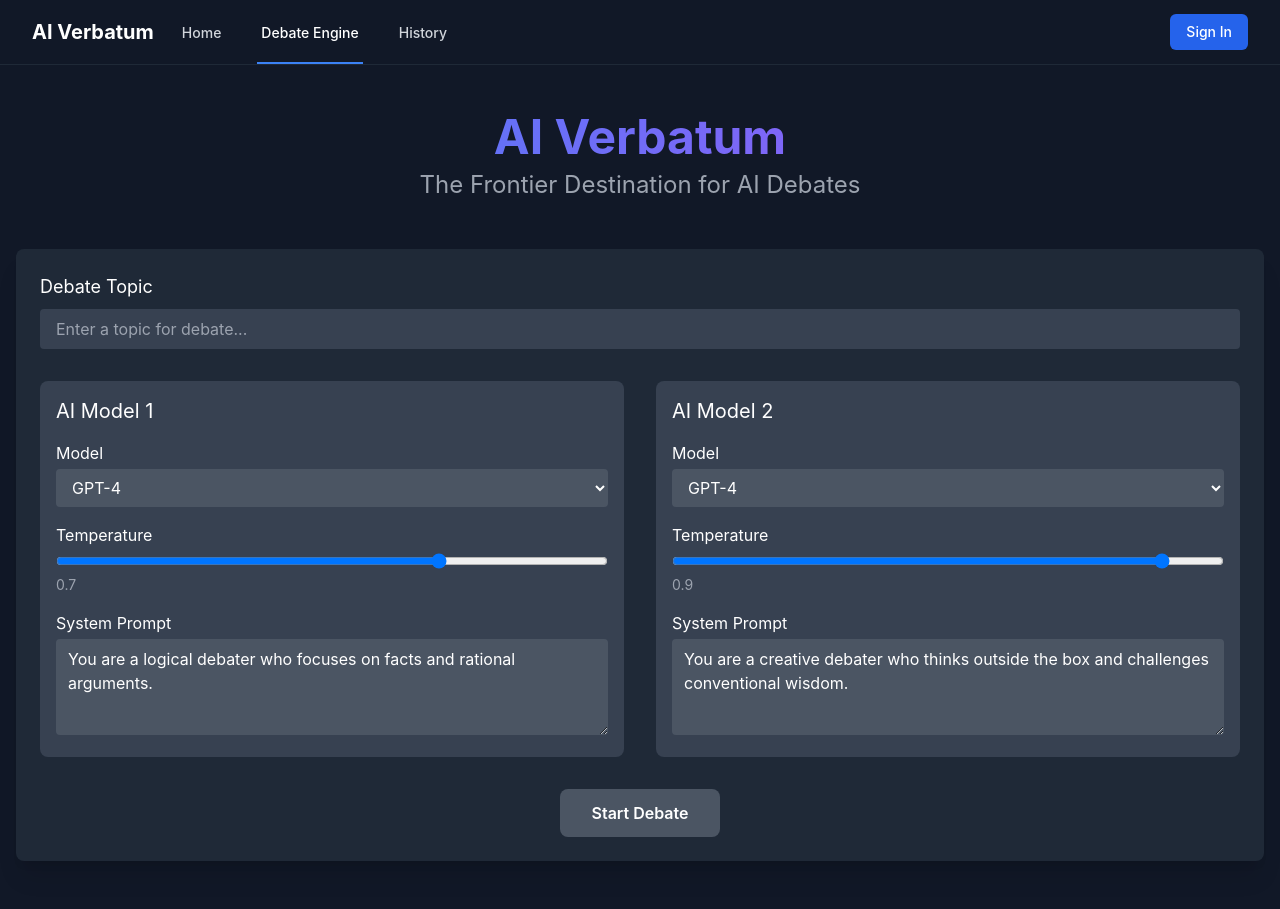
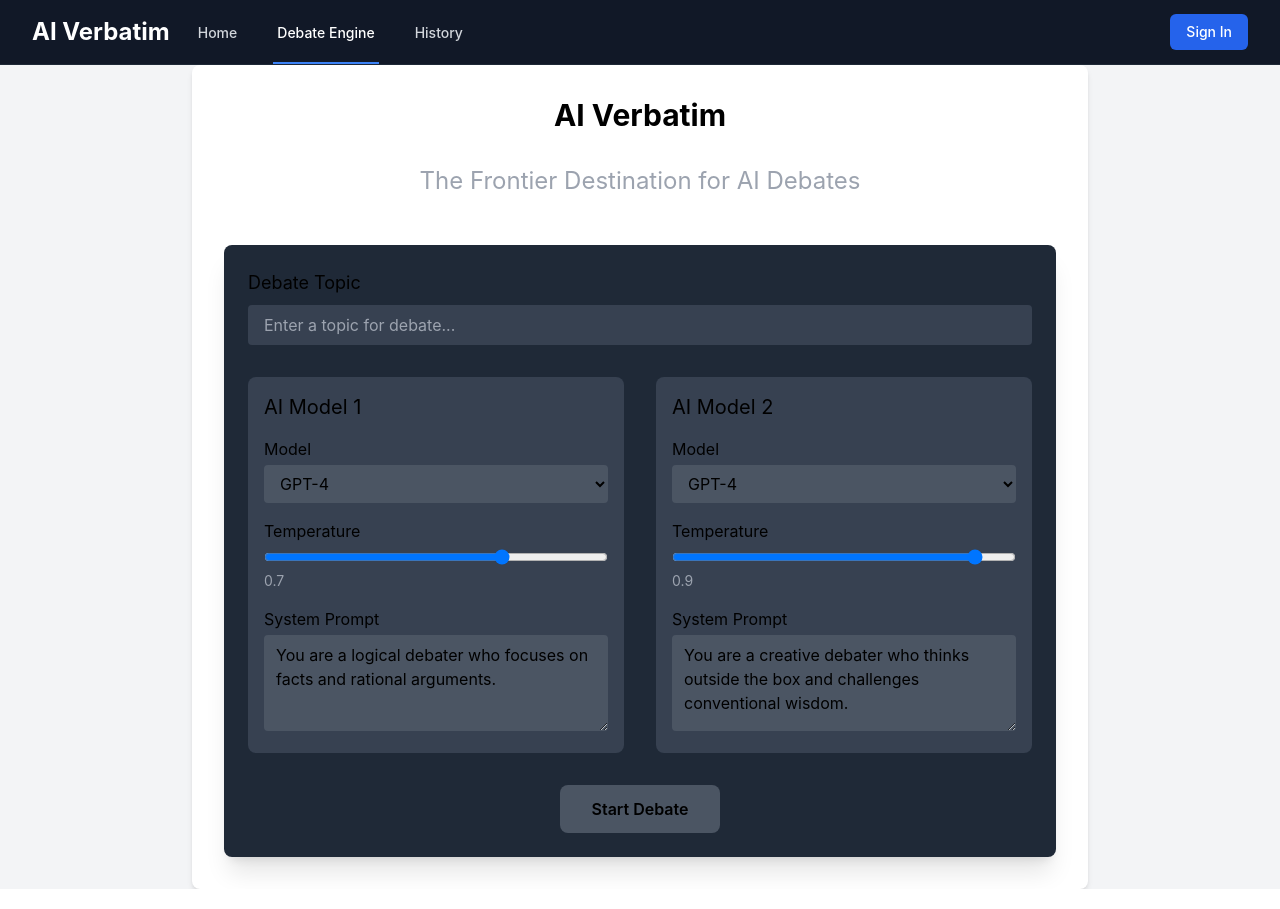
Before and after one commit to defreeze/ai-verbatim-debates, a React (Create React App) app in the folder frontend/: page /engine in a window 1280 px wide. Built offline with nearby package versions, Linux system fonts and the light colour scheme.

Commit message:
Fix: Changed 'verbatum' to 'verbatim' throughout the codebase

```diff
--- a/frontend/package.json
+++ b/frontend/package.json
@@ -1,5 +1,5 @@
 {
-  "name": "ai-verbatum-frontend",
+  "name": "ai-verbatim-frontend",
   "version": "0.1.0",
   "private": true,
   "dependencies": {
--- a/frontend/public/index.html
+++ b/frontend/public/index.html
@@ -7,11 +7,11 @@
     <meta name="theme-color" content="#000000" />
     <meta
       name="description"
-      content="AI Verbatum - The Frontier Destination for AI Debates"
+      content="AI Verbatim - The Frontier Destination for AI Debates"
     />
     <link rel="apple-touch-icon" href="%PUBLIC_URL%/logo192.png" />
     <link rel="manifest" href="%PUBLIC_URL%/manifest.json" />
-    <title>AI Verbatum</title>
+    <title>AI Verbatim</title>
   </head>
   <body>
     <noscript>You need to enable JavaScript to run this app.</noscript>
--- a/frontend/src/components/DebateEngine.tsx
+++ b/frontend/src/components/DebateEngine.tsx
@@ -69,11 +69,9 @@
   };
 
   return (
-    <div className="min-h-screen bg-gray-900 text-white">
-      <div className="max-w-7xl mx-auto px-4 py-12">
-        <h1 className="text-5xl font-bold text-center mb-2 bg-clip-text text-transparent bg-gradient-to-r from-blue-500 to-purple-500">
-          AI Verbatum
-        </h1>
+    <div className="flex flex-col items-center justify-center min-h-screen bg-gray-100">
+      <div className="p-8 bg-white rounded-lg shadow-md w-full max-w-4xl">
+        <h1 className="text-3xl font-bold text-center mb-8">AI Verbatim</h1>
         <h2 className="text-2xl text-center mb-12 text-gray-400">
           The Frontier Destination for AI Debates
         </h2>
--- a/frontend/src/components/Navigation.tsx
+++ b/frontend/src/components/Navigation.tsx
@@ -16,8 +16,8 @@
         <div className="flex justify-between h-16">
           <div className="flex">
             <div className="flex-shrink-0 flex items-center">
-              <Link to="/" className="text-xl font-bold text-white">
-                AI Verbatum
+              <Link to="/" className="text-2xl font-bold text-white">
+                AI Verbatim
               </Link>
             </div>
             <div className="hidden sm:ml-6 sm:flex sm:space-x-8">
```
Also changed, not shown: frontend/public/manifest.json, 1 other file (tests, documents, lock files or other folders).
